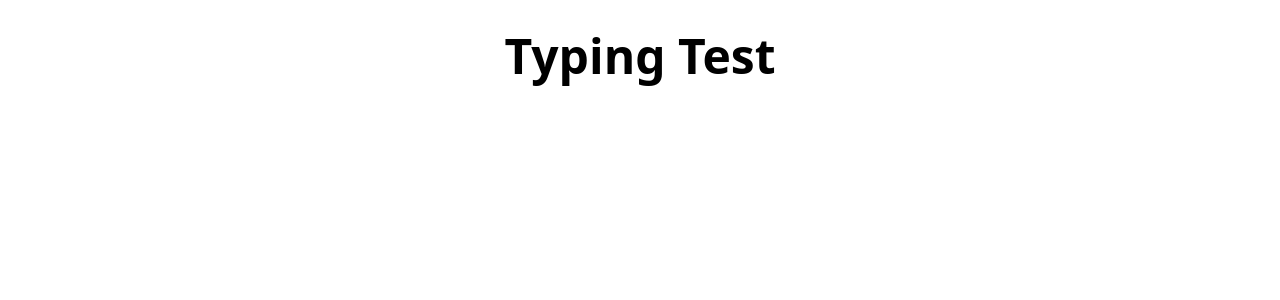
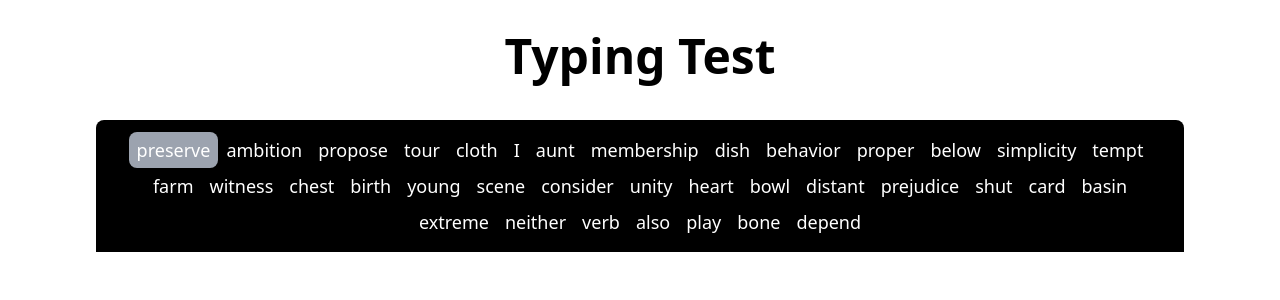
Before and after one commit to acaemr22/typer, a Next.js app: page / in a window 1280 px wide. Shown: the top 300 px of the page. Built offline with nearby package versions, Linux system fonts and the light colour scheme.

Commit message:
feat: add representing words on the screen by fetching them from the API

```diff
--- a/src/app/page.jsx
+++ b/src/app/page.jsx
@@ -1,9 +1,14 @@
+import WordList from "@/components/WordList";
+
 export default function Page() {
   return (
     <main className="flex flex-col items-center gap-y-10">
       <secton>
         <h1 className="text-center font-bold text-5xl">Typing Test</h1>
       </secton>
+      <section className="px-24">
+        <WordList />
+      </section>
     </main>
   );
 }
--- /dev/null
+++ b/src/components/Word.jsx
@@ -0,0 +1,7 @@
+import React from "react";
+
+function Word({ word, className = "" }) {
+  return <span className={`${className} py-1 px-2 text-lg`}>{word}</span>;
+}
+
+export default Word;
--- /dev/null
+++ b/src/components/WordList.jsx
@@ -0,0 +1,38 @@
+"use client";
+import { useDispatch } from "react-redux";
+import { useSelector } from "react-redux";
+import Word from "./Word";
+import {
+  fetchWordList,
+} from "@/redux/typingTest/typingTestSlice";
+import { useEffect } from "react";
+
+const WordList = () => {
+  const dispatch = useDispatch();
+  useEffect(() => {
+    dispatch(fetchWordList({ wordListType: "words-2000" }));
+  }, []);
+
+  const {
+    completedCount,
+    limits,
+    wordList,
+    fetchWordListStatus,
+  } = useSelector((state) => state.typingTest);
+
+  return (
+    <div className="bg-black text-white flex flex-row justify-center flex-wrap py-3 px-3 rounded-t-lg">
+      {fetchWordListStatus !== "failed" ? (
+        wordList.slice(limits.start, limits.end).map((word, index) => {
+          if (index == completedCount - limits.start) {
+            return <Word word={word} className="bg-gray-400 rounded-lg" />;
+          } else return <Word word={word} className="" />;
+        })
+      ) : (
+        <div>There was a problem, please reload the page.</div>
+      )}
+    </div>
+  );
+};
+
+export default WordList;
--- a/src/redux/typingTest/typingTestSlice.js
+++ b/src/redux/typingTest/typingTestSlice.js
@@ -21,6 +21,7 @@ export const typingTestSlice = createSlice({
     fetchWordList: {
       status: "idle",
     },
+    limits: { start: 0, end: 36, diff: 36 },
   },
   reducers: {
     handleInputChange: (state, action) => {
```
